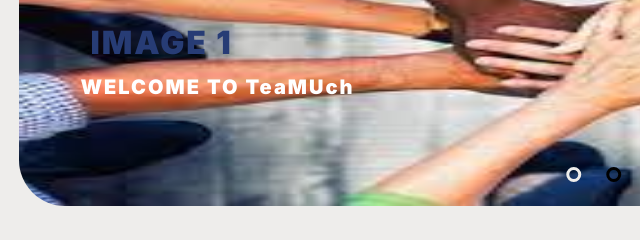
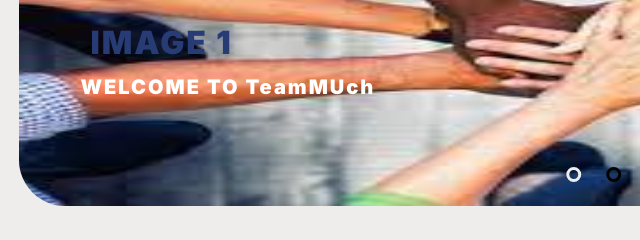
Before and after one commit to V102002/Software_Engineering-Project, a plain HTML site: page index.html in a window 1280 px wide. Shown: the part 212-452 px from the top of the page, 1-641 px from the left. Drawn offline with Linux system fonts and the light colour scheme.

Commit message:
spell check

```diff
--- a/index.html
+++ b/index.html
@@ -21,28 +21,28 @@
         <div class="Slider fade" style="display: block;">
             <div class="text">
                 <h1>IMAGE 1</h1>
-                <p>WELCOME TO TeaMUch</p>
+                <p>WELCOME TO TeamMUch</p>
             </div>
             <img src="./Images/Team_1.jpeg" width="100%" height="100%">
         </div>
         <div class="Slider fade">
             <div class="text">
                 <h1>IMAGE 2</h1>
-                <p>WELCOME TO TeaMUch</p>
+                <p>WELCOME TO TeamMUch</p>
             </div>
             <img src="./Images/Team_2.jpeg" width="100%" height="100%">
         </div>
         <div class="Slider fade">
             <div class="text">
                 <h1>IMAGE 3</h1>
-                <p>WELCOME TO TeaMUch</p>
+                <p>WELCOME TO TeamMUch</p>
             </div>
             <img src="./Images/Team_3.jpeg" width="100%" height="100%">
         </div>
         <div class="Slider fade">
             <div class="text">
                 <h1>IMAGE 4</h1>
-                <p>WELCOME TO TeaMUch</p>
+                <p>WELCOME TO TeamMUch</p>
             </div>
             <img src="./Images/Team_4.jpeg" width="100%" height="100%">
         </div>
```
